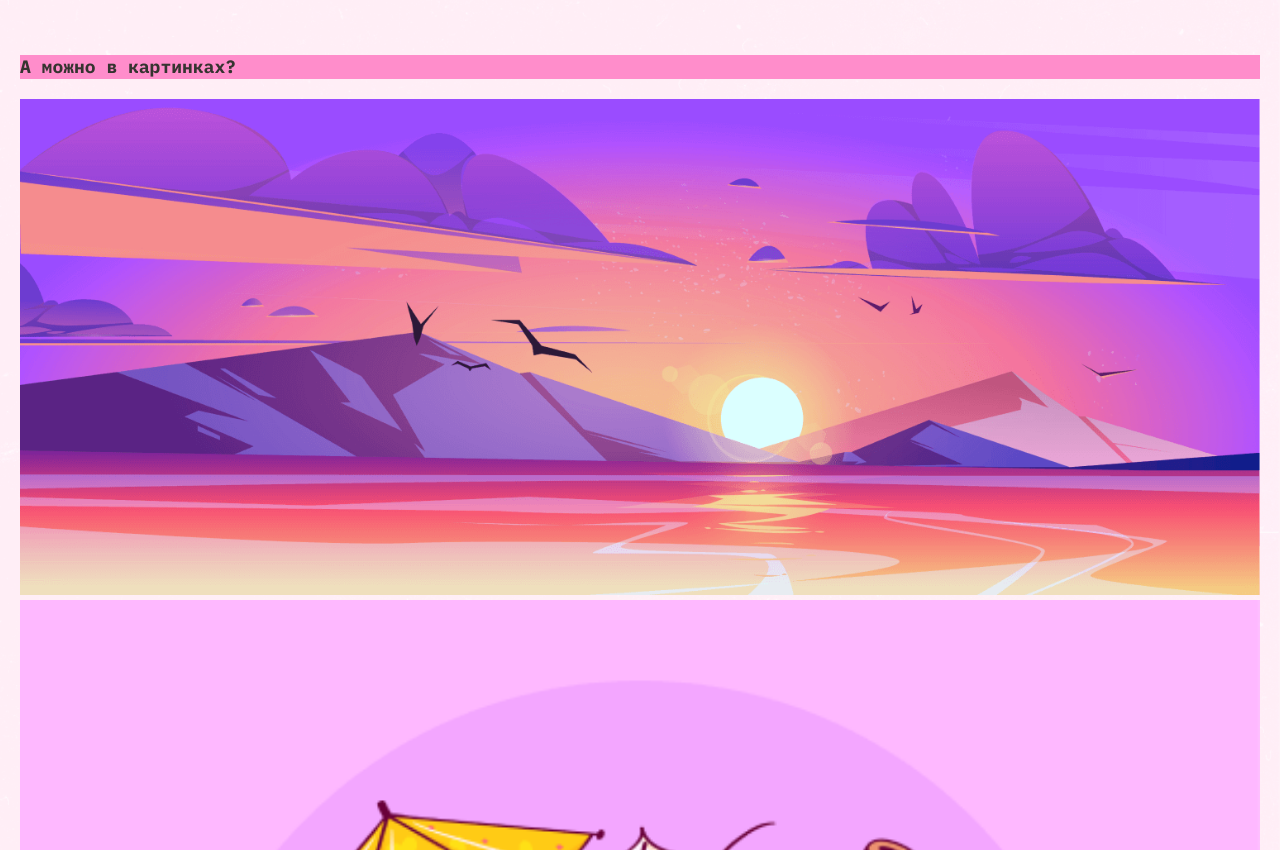
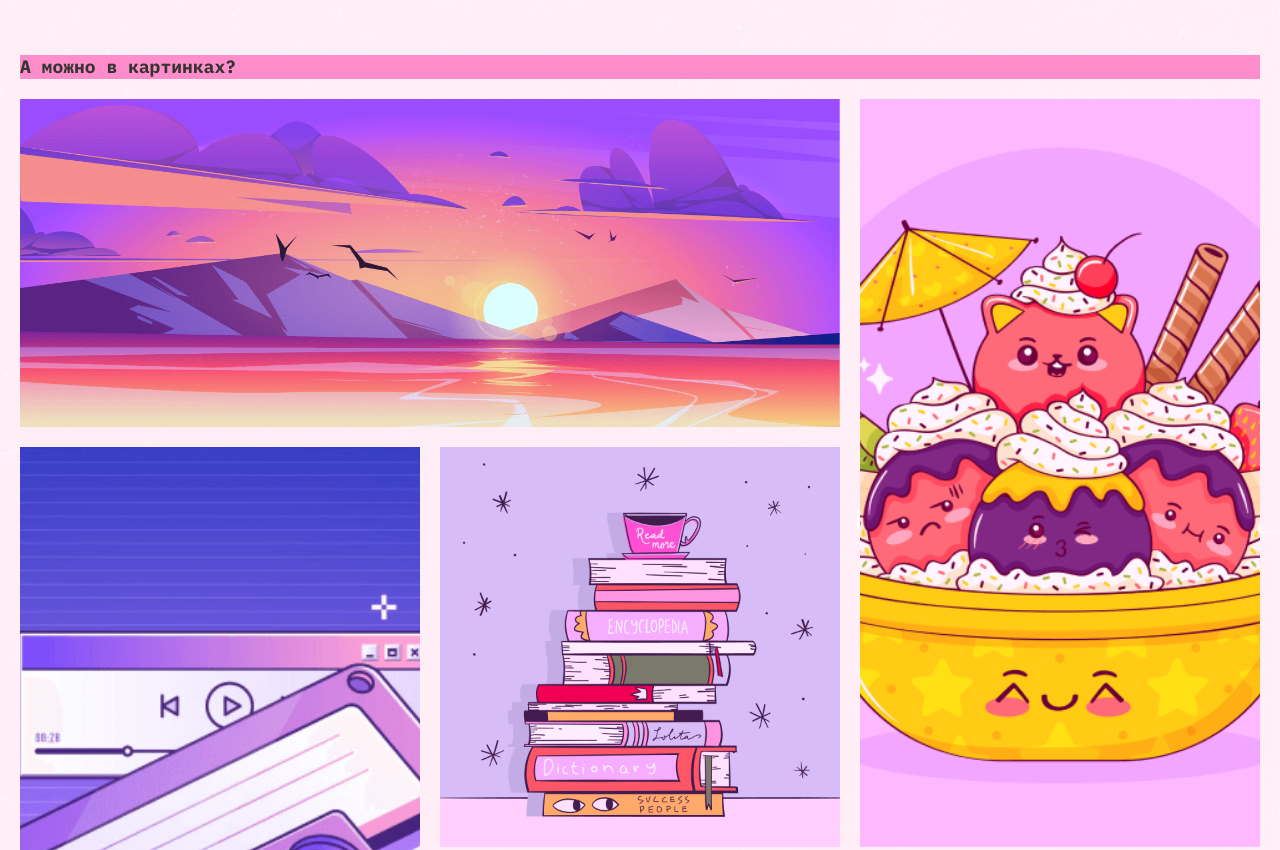
Before and after one commit to gomadly/slozhno-sosredotochitsya-fd, a plain HTML site: page index.html in a window 1280 px wide. Shown: the part 2667-3517 px from the top of the page. Drawn offline with Linux system fonts and the light colour scheme.

Commit message:
СДЕЛАНО

```diff
--- a/styles/style.css
+++ b/styles/style.css
@@ -203,7 +203,7 @@ header {
   margin-bottom: 20px;
 }
 
-.container-section-img {
+.container-section-box-img {
   display: flex;
   flex-direction: column;
   row-gap: 10px;
@@ -376,7 +376,7 @@ header {
     margin-bottom: 20px;
   }
 
-  .container-section-img {
+  .container-section-box-img {
     display: grid;
     grid-template-columns: repeat(3, 1fr);
     gap: 20px;
```
